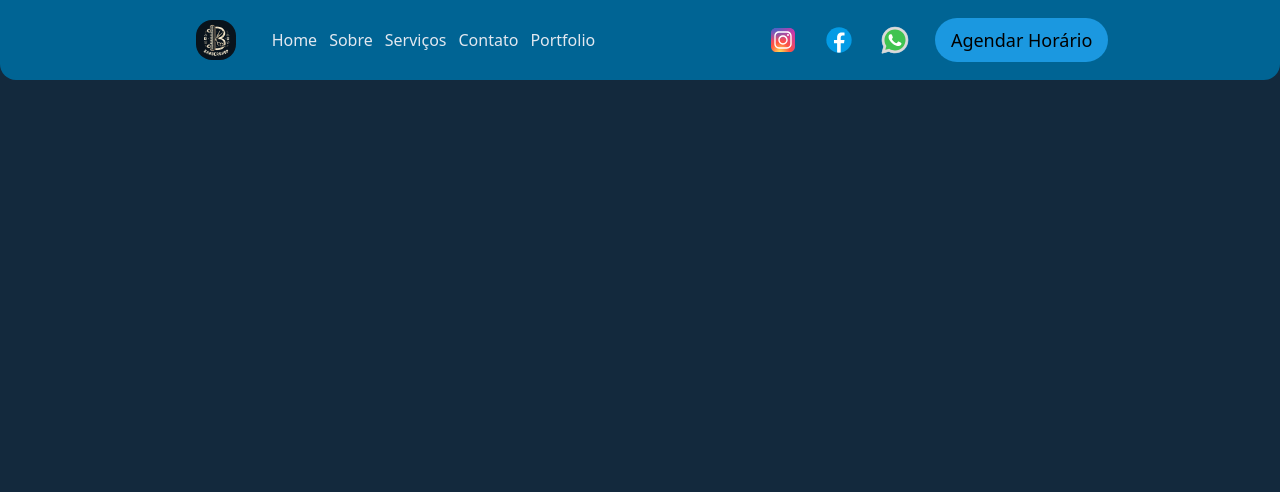
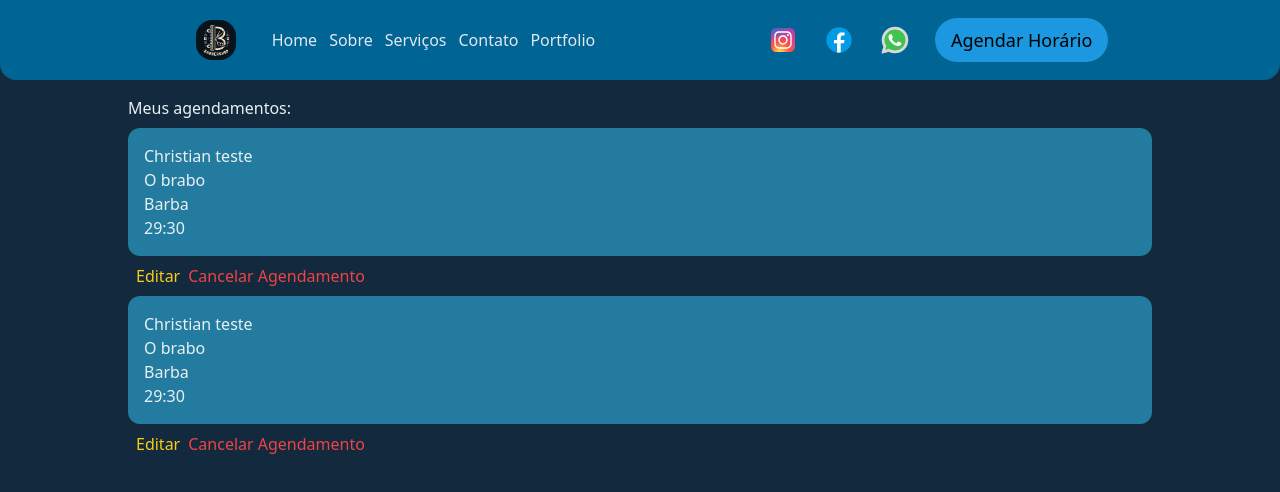
Before and after one commit to Stuutis/BarberShop, a React (Vite) app: page /Agendamentos in a window 1280 px wide. Shown: the top 492 px of the page. Built offline with nearby package versions, Linux system fonts and the light colour scheme.

Commit message:
Criado card de meus agendamentos.

```diff
--- /dev/null
+++ b/src/components/my-shedules-card/my-shedules-card.tsx
@@ -0,0 +1,32 @@
+interface MyScheduleCardProps {
+  name: string;
+  professionalName: string;
+  service: string;
+  time: string;
+}
+
+export function MySchedulesCard({
+  name,
+  professionalName,
+  service,
+  time,
+}: MyScheduleCardProps) {
+  return (
+    <div>
+      <div className="bg-secondary-custom my-2 p-4 rounded-xl">
+        <p>{name}</p>
+        <p>{professionalName}</p>
+        <p>{service}</p>
+        <p>{time}</p>
+      </div>
+      <div className="flex gap-2 pl-2">
+        <button className="cursor-pointer text-yellow-400 hover:text-yellow-200">
+          Editar
+        </button>
+        <button className="cursor-pointer text-red-500 hover:text-red-400">
+          Cancelar Agendamento
+        </button>
+      </div>
+    </div>
+  );
+}
--- a/src/pages/schedules.tsx
+++ b/src/pages/schedules.tsx
@@ -1,9 +1,27 @@
+import { MySchedulesCard } from "../components/my-shedules-card/my-shedules-card";
 import { Navigation } from "../components/navigation/navigation";
 
 export function Schedules() {
   return (
     <div className="bg-bg-custom h-screen">
       <Navigation />
+      <div className="max-w-[80vw] mx-auto my-4">
+        <div className="text-text-custom">
+          <h1>Meus agendamentos:</h1>
+          <MySchedulesCard
+            name={"Christian teste"}
+            professionalName={"O brabo"}
+            service={"Barba"}
+            time={"29:30"}
+          />
+          <MySchedulesCard
+            name={"Christian teste"}
+            professionalName={"O brabo"}
+            service={"Barba"}
+            time={"29:30"}
+          />
+        </div>
+      </div>
     </div>
   );
 }
```
